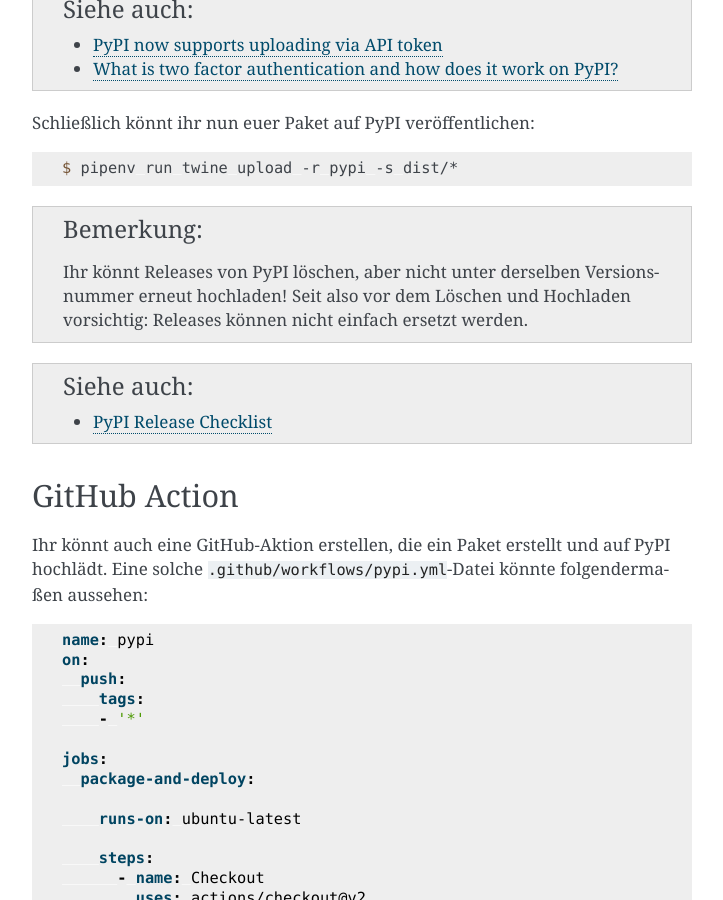
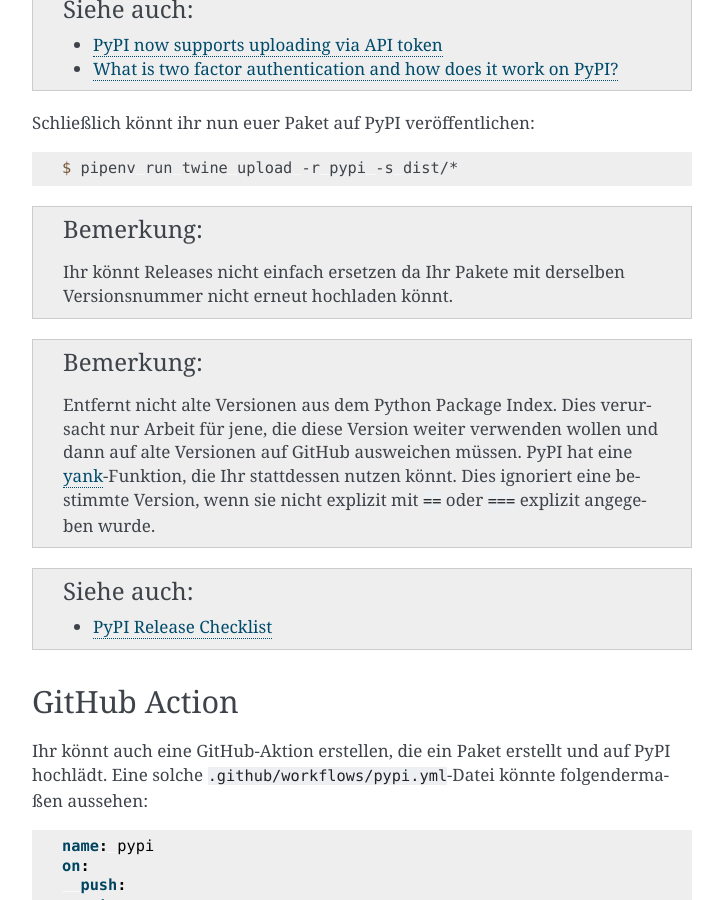
Before and after one commit to veit/jupyter-tutorial-de, a Sphinx documentation site: the page built from docs/productive/packaging/upload-install.rst, in a window 1280 px wide and 900 px high, scrolled down 3411 px. Shown: the whole window, without its empty margins (388-1111 px from the left). Built offline with Sphinx 7.4.7, drawn with Linux system fonts in a browser that asks for light colours; pages that are not in the unit, such as notebooks, are missing from menus.

Commit message:
Add yank function

```diff
--- a/docs/productive/packaging/upload-install.rst
+++ b/docs/productive/packaging/upload-install.rst
@@ -179,9 +179,16 @@
     $ pipenv run twine upload -r pypi -s dist/*
 
 .. note::
-    Ihr könnt Releases von PyPI löschen, aber nicht unter derselben
-    Versionsnummer erneut hochladen! Seit also vor dem Löschen und Hochladen
-    vorsichtig: Releases können nicht einfach  ersetzt werden.
+    Ihr könnt Releases nicht einfach ersetzen da Ihr Pakete mit derselben
+    Versionsnummer nicht erneut hochladen könnt.
+
+.. note::
+   Entfernt nicht alte Versionen aus dem Python Package Index. Dies verursacht
+   nur Arbeit für jene, die diese Version weiter verwenden wollen und dann auf
+   alte Versionen auf GitHub ausweichen müssen. PyPI hat eine `yank
+   <https://pypi.org/help/#yanked>`_-Funktion, die Ihr stattdessen nutzen
+   könnt. Dies ignoriert eine bestimmte Version, wenn sie nicht explizit mit
+   ``==`` oder ``===`` explizit angegeben wurde.
 
 .. seealso::
     * `PyPI Release Checklist
```
